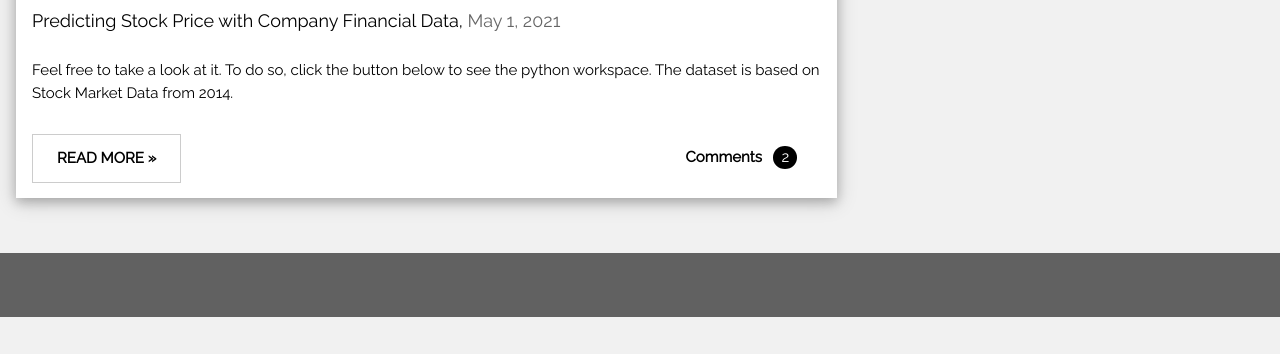
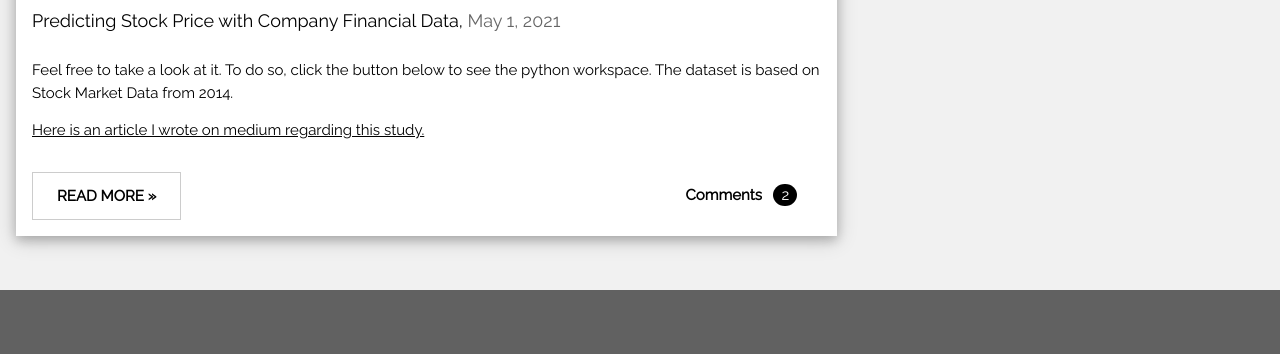
Before and after one commit to chrislim1234/chrislim1234.github.io, a plain HTML site: page index.html in a window 1280 px wide. Shown: the part 986-1340 px from the top of the page. Before the commit the page ends 1303 px from the top, so only its background shows below. Drawn offline with nearby package versions, Linux system fonts and the light colour scheme.

Commit message:
link added

```diff
--- a/index.html
+++ b/index.html
@@ -59,6 +59,7 @@ and is wrapped around the whole page content, except for the footer in this exam
 
     <div class="w3-container">
       <p>Feel free to take a look at it. To do so, click the button below to see the python workspace. The dataset is based on Stock Market Data from 2014. </p>
+      <p><a href="https://chunkylim.medium.com/what-factors-cause-stock-price-changes-3ce9e2d01ae2">Here is an article I wrote on medium regarding this study.</a></p>
       <div class="w3-row">
         <div class="w3-col m8 s12">
           <p><a href="Final_Project_Lim_Chris.html">
```
